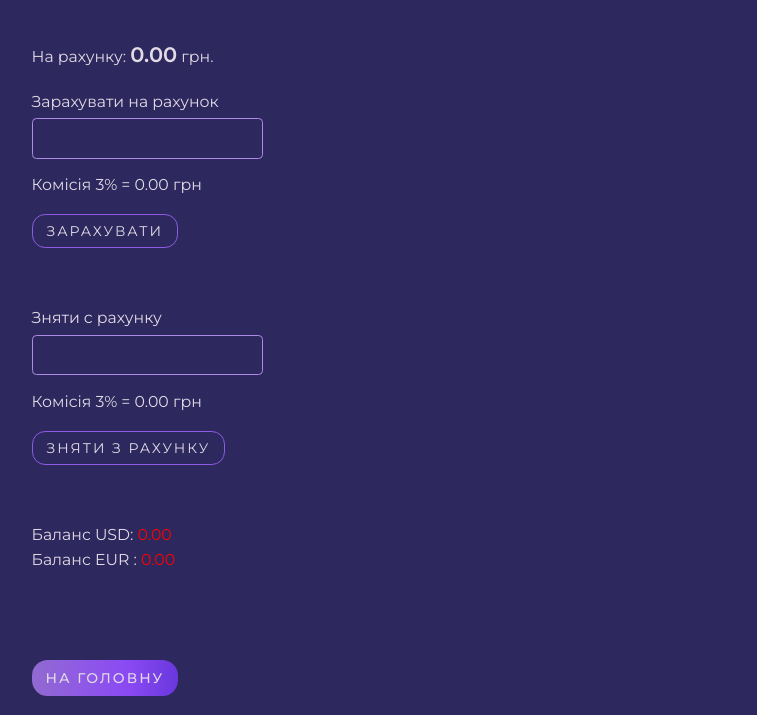
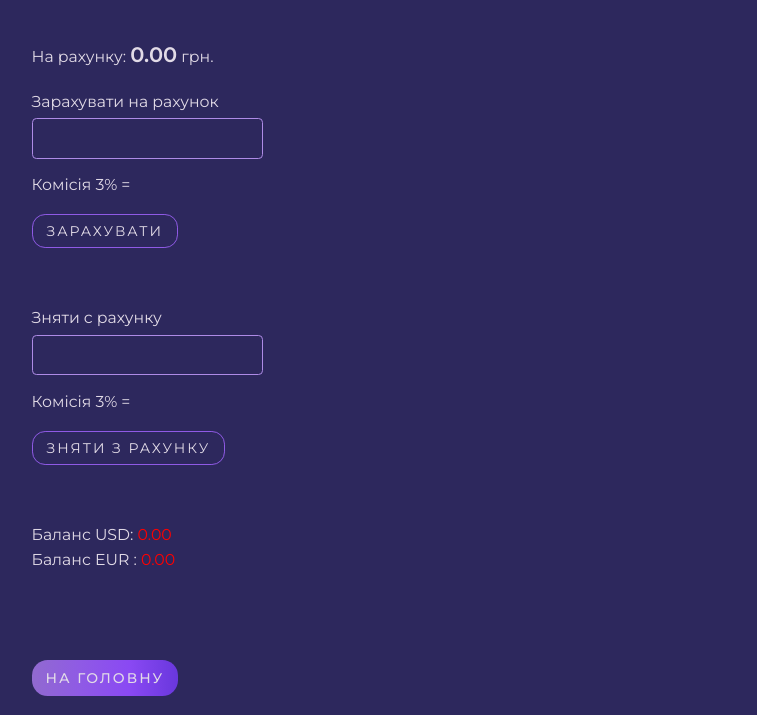
Before and after one commit to IevgeniiaGl/vue, a plain HTML site: page vue_01/task_04.html in a window 1280 px wide. Shown: the part 85-800 px from the top of the page, without its empty margins (66-823 px from the left). Drawn offline with nearby package versions, Linux system fonts and the light colour scheme.

Commit message:
Add files via upload

```diff
--- a/vue_01/task_04.html
+++ b/vue_01/task_04.html
@@ -43,7 +43,7 @@
 									<label> <span class="label_text">Зарахувати на рахунок</span>
 									<input  type="number" v-model="num1">
 									<br>
-									Комiciя 3% = {{comisionForIncrease}} грн
+									Комiciя 3% = {{comisionForIncrease}}
 									</label>
 									<br>
 									<button @click='increaseGrn'>Зарахувати</button>
@@ -52,7 +52,7 @@
 									<label> <span class="label_text">Зняти с рахунку</span>
 									<input  type="number" v-model="num2">
 									<br>
-									Комiciя 3% = {{comisionForDecrease}} грн
+									Комiciя 3% = {{comisionForDecrease}}
 									</label>
 									<br>
 									<button @click='decreaseSum'>Зняти з рахунку</button>
@@ -112,9 +112,11 @@
 									return this.euroBalance
 								},
 								comisionForIncrease(){
+									if (this.num1 > 0 )
 									return (this.num1*0.03).toFixed(2)
 								},
 								comisionForDecrease(){
+									if (this.sumGrn>0 && this.sumGrn > this.num2 && this.num2>0)
 									return (this.num2*0.03).toFixed(2)
 								},
 								dollarsColor() {
```
